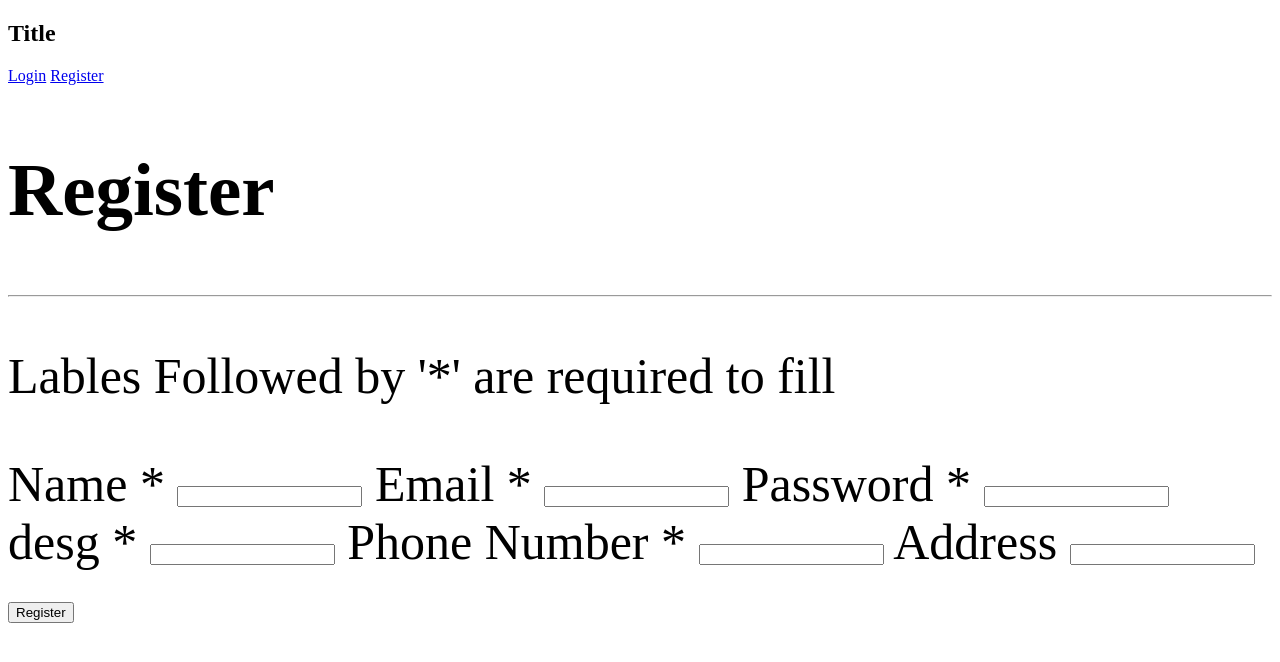
After one commit to frost-head/Hospital_Mangment_system, a Flask app: template src/templates/StaffRegister.html in a window 1280 px wide. The commit adds this page. Shown: the top 662 px of the page. Run offline with Flask 2, Linux system fonts and the light colour scheme; the template is opened without the code that fills it, so the values that code supplies are empty; some libraries are stand-ins or nearby versions.

Commit message:
created a subdomain staff and create a Register page

```diff
--- a/src/main.py
+++ b/src/main.py
@@ -11,9 +11,9 @@ bcrypt = Bcrypt(app)
 
 app.config['SERVER_NAME'] = 'localhost:5000'
 app.config['MYSQL_HOST'] = 'localhost'
-# app.config['MYSQL_USER'] = 'YOUR_USERNAME_HERE'
-# app.config['MYSQL_PASSWORD'] = 'YOUR_PASSWORD_HERE'
-app.config['MYSQL_DB'] = 'hospital'
+app.config['MYSQL_USER'] = os.environ.get("Mysql_user")
+app.config['MYSQL_PASSWORD'] = os.environ.get("Mysql_pass")
+app.config['MYSQL_DB'] = 'hospital_managment'
 app.config['MYSQL_CURSORCLASS'] = 'DictCursor'
 app.config['SEND_FILE_MAX_AGE_DEFAULT'] = 0
 app.secret_key = os.urandom(24)
@@ -101,4 +101,34 @@ def logout():
     return redirect('/patientLogin')
 
 
+@app.route('/staffRegister', subdomain='staff', methods=['GET','POST'])
+def staffRegister():
+    if request.method == 'POST':
+        name = request.form['name']
+        email = request.form['email']
+        desg = request.form['desg']
+        mailtest = fetchone(
+            mysql, "select sid from staff where email = '{}'".format(email))
+        if mailtest:
+            return "Email already registrer"
+        password = request.form['password']
+        pw_hash = bcrypt.generate_password_hash(password).decode('utf-8')
+        number = request.form['number']
+        if request.form['address']:
+            address = request.form['address']
+        else:
+            address = 'N/A'
+
+        insert(mysql, "insert into staff(name, email, password, number, address, desg) values('{}', '{}','{}','{}','{}','{}')".format(
+            name, email, pw_hash,number, address, desg))
+
+        uid = fetchone(
+            mysql, "select pid from patient where email = '{}'".format(email))
+        if uid:
+            session['user'] = uid['pid']
+            print(uid)
+        return redirect('/')
+
+    return render_template('StaffRegister.html')
+
 app.run(debug=True, host='0.0.0.0')
--- /dev/null
+++ b/src/static/style.css
@@ -0,0 +1,3 @@
+.forms {
+    font-size: 50px;
+}
--- a/src/templates/Base.html
+++ b/src/templates/Base.html
@@ -4,7 +4,8 @@
 <head>
     <meta charset="UTF-8">
     <meta http-equiv="X-UA-Compatible" content="IE=edge">
-    <meta name="viewport" content="width=device-width, initial-scale=1.0"> {% block head %} {% endblock %}
+    <meta name="viewport" content="width=device-width, initial-scale=1.0">
+    <link rel="stylesheet" href="/static/style.css">{% block head %} {% endblock %}
 </head>
 
 <body>
--- /dev/null
+++ b/src/templates/StaffRegister.html
@@ -0,0 +1,40 @@
+<!-- head -->
+{% extends 'Base.html' %} {% block head %}
+<title>
+    Patient Register
+</title>
+
+{% endblock %}
+<!-- body -->
+{% block body %}
+<div class="forms">
+    <h2>
+        Register
+    </h2>
+    <hr>
+    <p>
+        Lables Followed by '*' are required to fill
+    </p>
+    <form method="post">
+        <label for="name">Name *</label>
+        <input type="text" name="name" required>
+
+        <label for="email">Email *</label>
+        <input type="email" name="email" required>
+
+        <label for="password">Password *</label>
+        <input type="password" name="password" required>
+
+        <label for="desg">desg *</label>
+        <input type="text" name="desg" required>
+
+        <label for="number">Phone Number *</label>
+        <input type="text" name="number" required>
+
+        <label for="address">Address </label>
+        <input type="text" name="address">
+
+        <input type="submit" value="Register">
+    </form>
+</div>
+{% endblock %}
```
